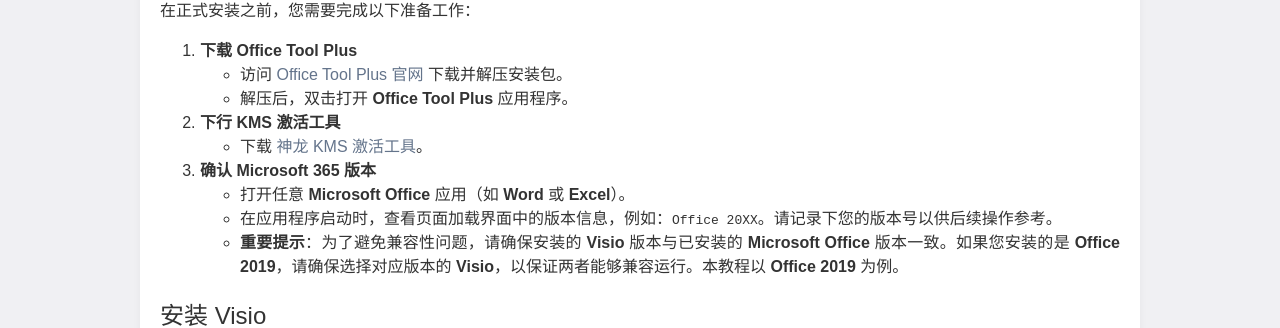
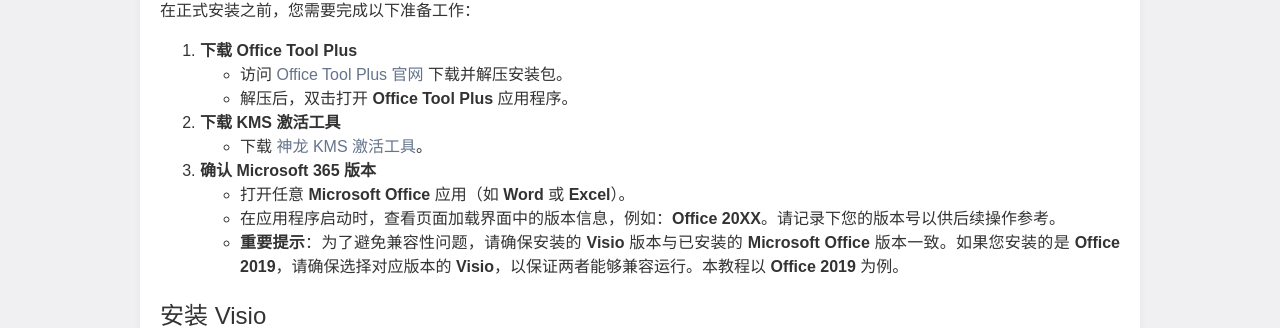
Before and after one commit to Fan-Lin/Fan-Lin.github.io, a Jekyll site: the page built from tutorials/安装Visio.md, in a window 1280 px wide. Shown: the part 555-883 px from the top of the page. Built offline with Jekyll 4.4.1, drawn with Linux system fonts in a browser that asks for light colours; our own code applies the rules of GitHub Pages for plain Markdown files.

Commit message:
fix typos

```diff
--- a/tutorials/安装Visio.md
+++ b/tutorials/安装Visio.md
@@ -17,12 +17,12 @@
    - 访问 [Office Tool Plus 官网](https://otp.landian.vip/zh-cn/) 下载并解压安装包。
    - 解压后，双击打开 **Office Tool Plus** 应用程序。
 
-2. **下行 KMS 激活工具**
+2. **下载 KMS 激活工具**
    - 下载 [神龙 KMS 激活工具](https://wwhl.lanzouw.com/i0ok10ijmo7g)。
 
 3. **确认 Microsoft 365 版本**
    - 打开任意 **Microsoft Office** 应用（如 **Word** 或 **Excel**）。
-   - 在应用程序启动时，查看页面加载界面中的版本信息，例如：`Office 20XX`。请记录下您的版本号以供后续操作参考。
+   - 在应用程序启动时，查看页面加载界面中的版本信息，例如：**Office 20XX**。请记录下您的版本号以供后续操作参考。
    - **重要提示**：为了避免兼容性问题，请确保安装的 **Visio** 版本与已安装的 **Microsoft Office** 版本一致。如果您安装的是 **Office 2019**，请确保选择对应版本的 **Visio**，以保证两者能够兼容运行。本教程以 **Office 2019** 为例。
 
 ## 安装 Visio
```
